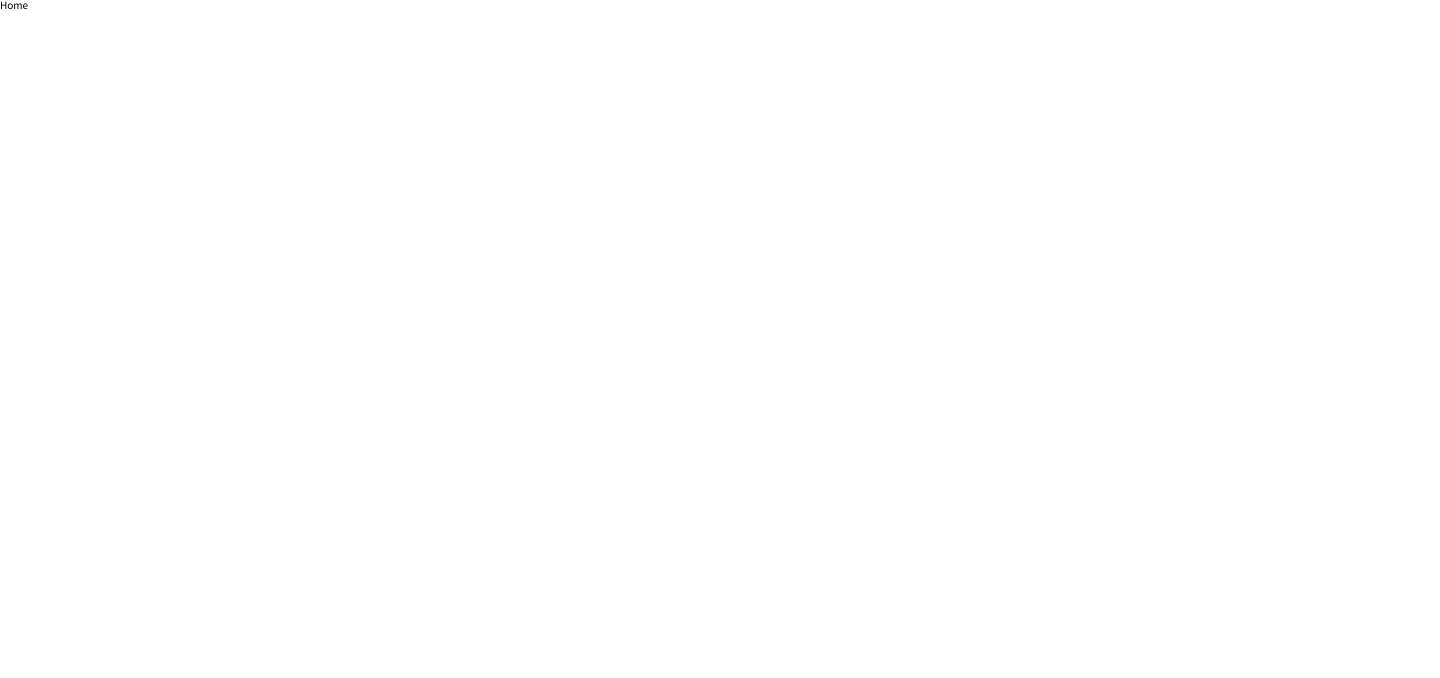
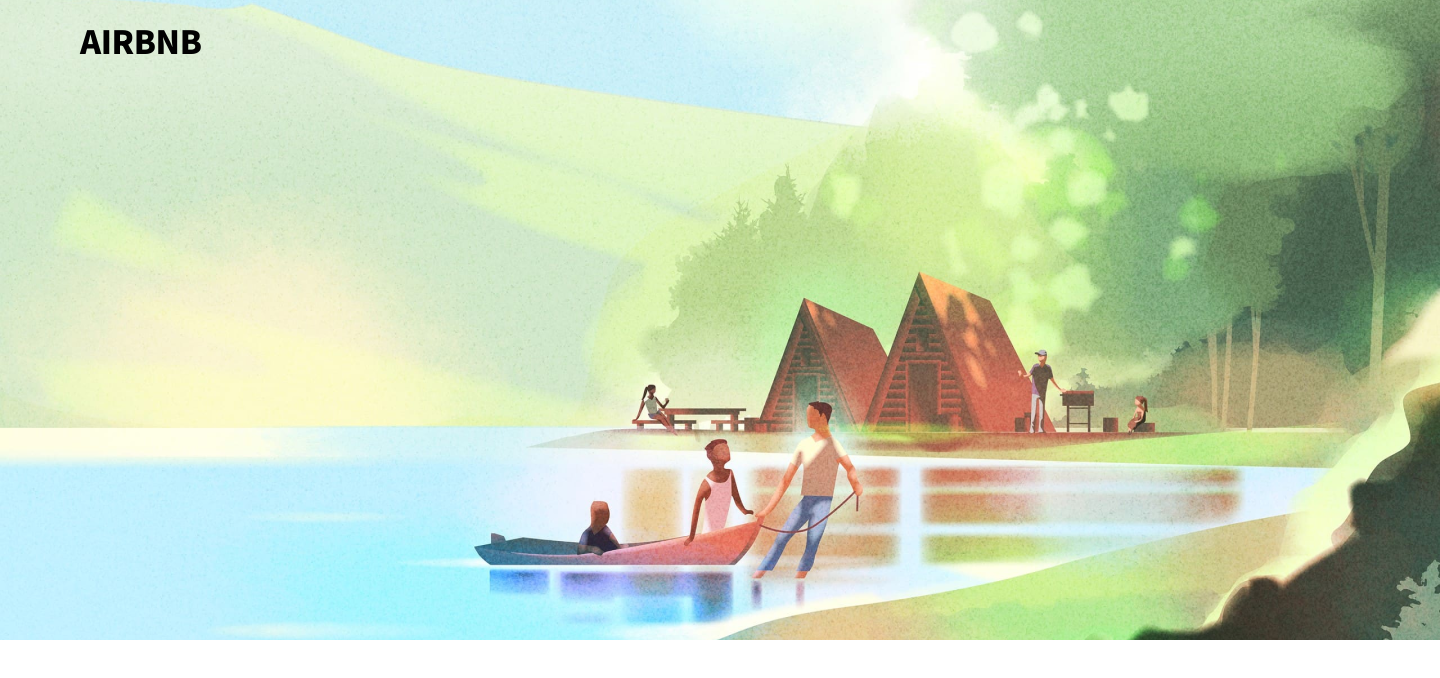
Before and after one commit to youryu0212/airbnb, a React (Create React App) app: page / in a window 1280 px wide. Shown: the top 678 px of the page, 1440 px wide, since content can reach past the window. Built offline with nearby package versions, Linux system fonts and the light colour scheme.

Commit message:
feat: Hero 컴포넌트 마크업, 스타일 추가

```diff
--- a/src/common/theme.js
+++ b/src/common/theme.js
@@ -4,7 +4,7 @@ const fontSize = {
   md: '1.6rem',
   lg: '1.8rem',
   xl: '2rem',
-  '2xl': '3.2rem',
+  xxl: '3.2rem',
 };
 
 const fontWeight = {
--- /dev/null
+++ b/src/components/Hero/Hero.styled.js
@@ -0,0 +1,15 @@
+import styled from 'styled-components';
+
+export const Header = styled.header`
+  // 이미지 추가 예정
+`;
+
+export const Logo = styled.h1`
+  position: absolute;
+  top: 2.4rem;
+  left: 8rem;
+  font-weight: ${({ theme: { fontWeight } }) => fontWeight.black};
+  font-size: ${({ theme: { fontSize } }) => fontSize.xxl};
+  line-height: ${({ theme: { lineHeight } }) => lineHeight.logo};
+  letter-spacing: ${({ theme: { letterSpacing } }) => letterSpacing.tighter};
+`;
--- /dev/null
+++ b/src/components/Hero/Hero.tsx
@@ -0,0 +1,16 @@
+import React from 'react';
+import { Header, Logo } from 'components/Hero/Hero.styled';
+
+function Hero() {
+  return (
+    <Header>
+      <img
+        src={`${process.env.PUBLIC_URL}/assets/images/hero-img.png`}
+        alt="남자가 얕은 물에서 배를 육지로 끌고 오고 있다."
+      />
+      <Logo>AIRBNB</Logo>
+    </Header>
+  );
+}
+
+export default Hero;
--- a/src/pages/Home/Home.styled.js
+++ b/src/pages/Home/Home.styled.js
@@ -0,0 +1,9 @@
+import styled from 'styled-components';
+
+const Wrapper = styled.div`
+  width: 1440px;
+  margin: 0 auto;
+  position: relative;
+`;
+
+export default Wrapper;
--- a/src/pages/Home/Home.tsx
+++ b/src/pages/Home/Home.tsx
@@ -1,7 +1,13 @@
 import React from 'react';
+import Hero from 'components/Hero/Hero';
+import Wrapper from './Home.styled';
 
 function Home() {
-  return <div>Home</div>;
+  return (
+    <Wrapper>
+      <Hero />
+    </Wrapper>
+  );
 }
 
 export default Home;
```
Also changed, not shown: src/components/GNB/GNB.styeld.js (added, +11 -0 lines), src/components/GNB/GNB.tsx (added, +7 -0 lines), public/assets/images/hero-img.png (added), src/components/Header/Header.styled.js (deleted), src/components/Header/Header.tsx (deleted).
